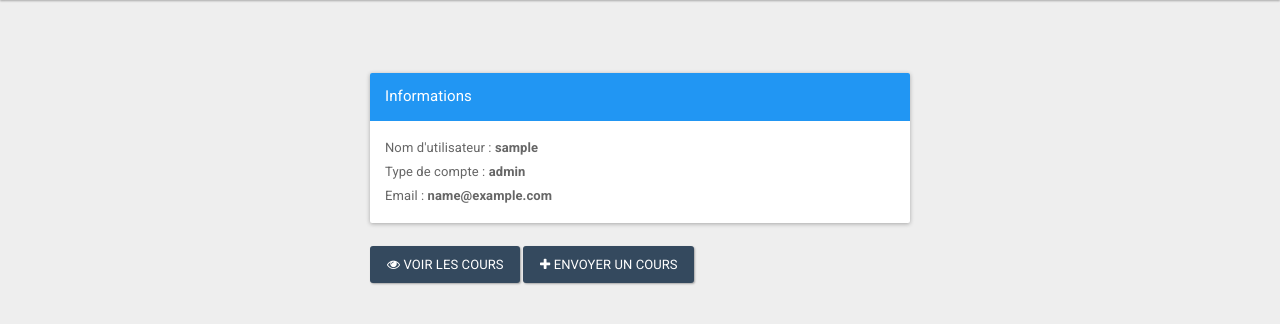
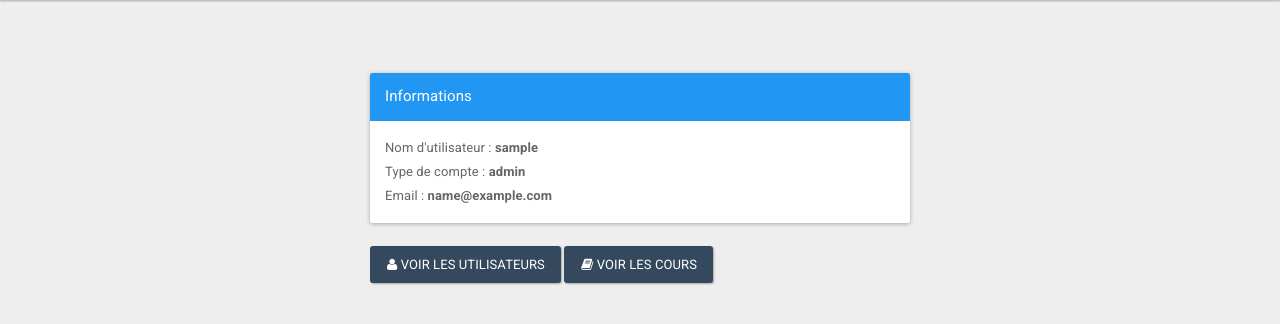
Before and after one commit to kodelio/closeClassroom_german_toson, a PHP site: page / in a window 1280 px wide. Shown: the part 64-388 px from the top of the page. Run offline with PHP 8.4, Linux system fonts and the light colour scheme; the visitor is signed in with stand-in values (Sample User, id 1).

Commit message:
MAJ DAO User, Model & profile

```diff
--- a/bddManager/UserDAO.php
+++ b/bddManager/UserDAO.php
@@ -40,7 +40,7 @@ class UserDAO
 				$_SESSION['email'] = $log['email'];
 				$cookie_value = $login.' '.$password;
 				setcookie("moncookie", $cookie_value, time() + (86400 * 30), "/"); // 86400 = 1 jour
-				new Utilisateur($login, $password);
+				new User($login, $password);
 				header('Location: /webserv/');
 			}
 			else
--- a/controllers/MainController.class.php
+++ b/controllers/MainController.class.php
@@ -10,7 +10,7 @@ include('views/UserView.class.php');
 include('views/FormUserView.class.php');
 
 	// models
-include('models/Utilisateur.class.php');
+include('models/User.class.php');
 include('models/Practice.class.php');
 
 	//controllers
@@ -29,7 +29,7 @@ class MainController {
 		if(!$this->isLogged() && isset($_COOKIE["moncookie"])) {
 			$username_cookie = substr($_COOKIE["moncookie"], 0, strrpos($_COOKIE["moncookie"], " "));
 			$password_cookie = substr($_COOKIE["moncookie"], strrpos($_COOKIE["moncookie"], " ")+1);
-			$login = new Utilisateur($username_cookie, $password_cookie);
+			$login = new User($username_cookie, $password_cookie);
 		}
 
 			//insertion de la navbar
@@ -148,8 +148,6 @@ class MainController {
 				$_SESSION['isLogged'] = false;
 			}
 
-
-			//$login = new Utilisateur($_GET['username'],$_GET['password']);
 
 			if (!$this->isLogged())
 			{
--- a/models/Utilisateur.class.php
+++ b/models/User.class.php
@@ -1,6 +1,6 @@
 <?php
 
-class Utilisateur {
+class User {
 	private $_login;
 	private $_password;
 
--- a/views/ProfileView.class.php
+++ b/views/ProfileView.class.php
@@ -22,8 +22,8 @@ class ProfileView{
 						Email : <b>' .$_SESSION['email']. '</b>
 					</div>
 				</div>
-				<a href="index.php?page=practice" class="btn btn-info"><span class="fa fa-eye"></span> Voir les cours</a>
-				<a href="index.php?page=createPractice" class="btn btn-info"><span class="fa fa-plus"></span> Envoyer un cours</a>
+				<a href="index.php?page=user" class="btn btn-info"><span class="fa fa-user"></span> Voir les utilisateurs</a>
+				<a href="index.php?page=practice" class="btn btn-info"><span class="fa fa-book"></span> Voir les cours</a>
 			</div>
 		</div>
 		';
```
Lines whose indentation alone changed are shown as unchanged.
